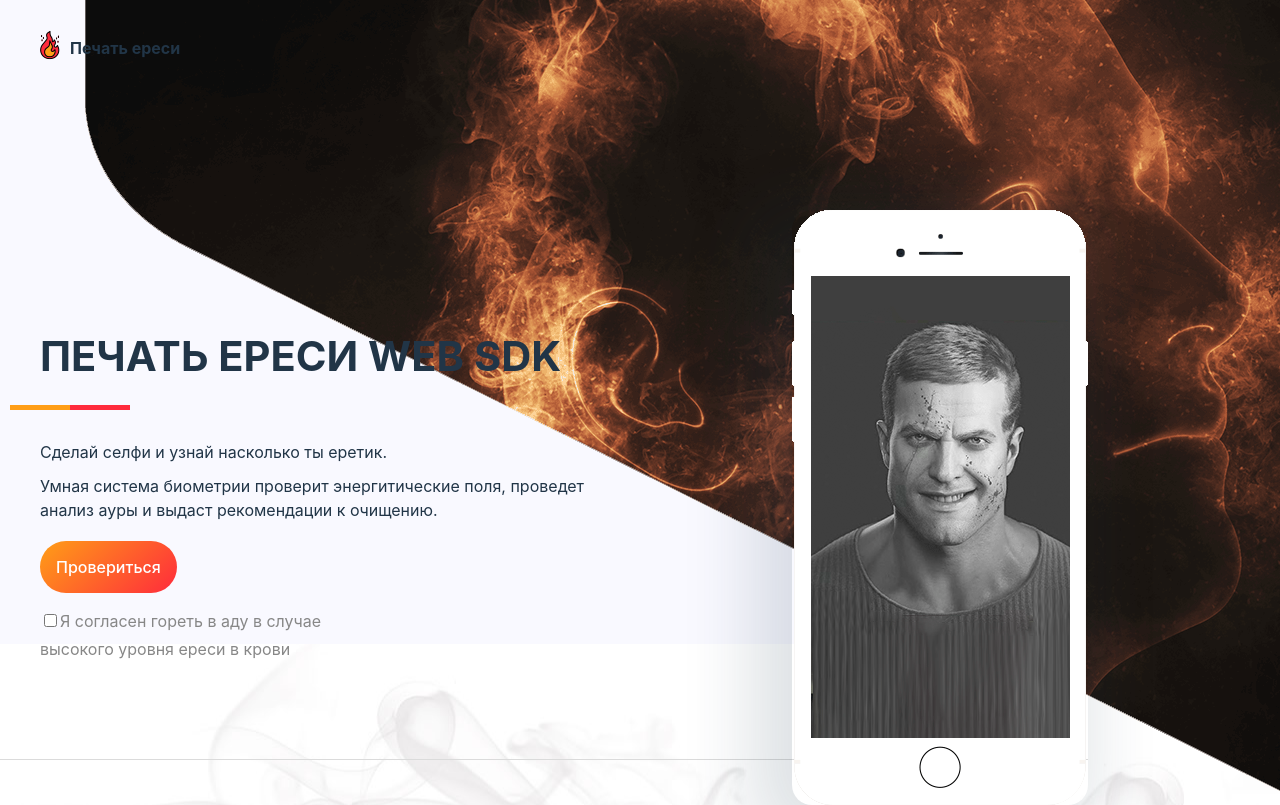
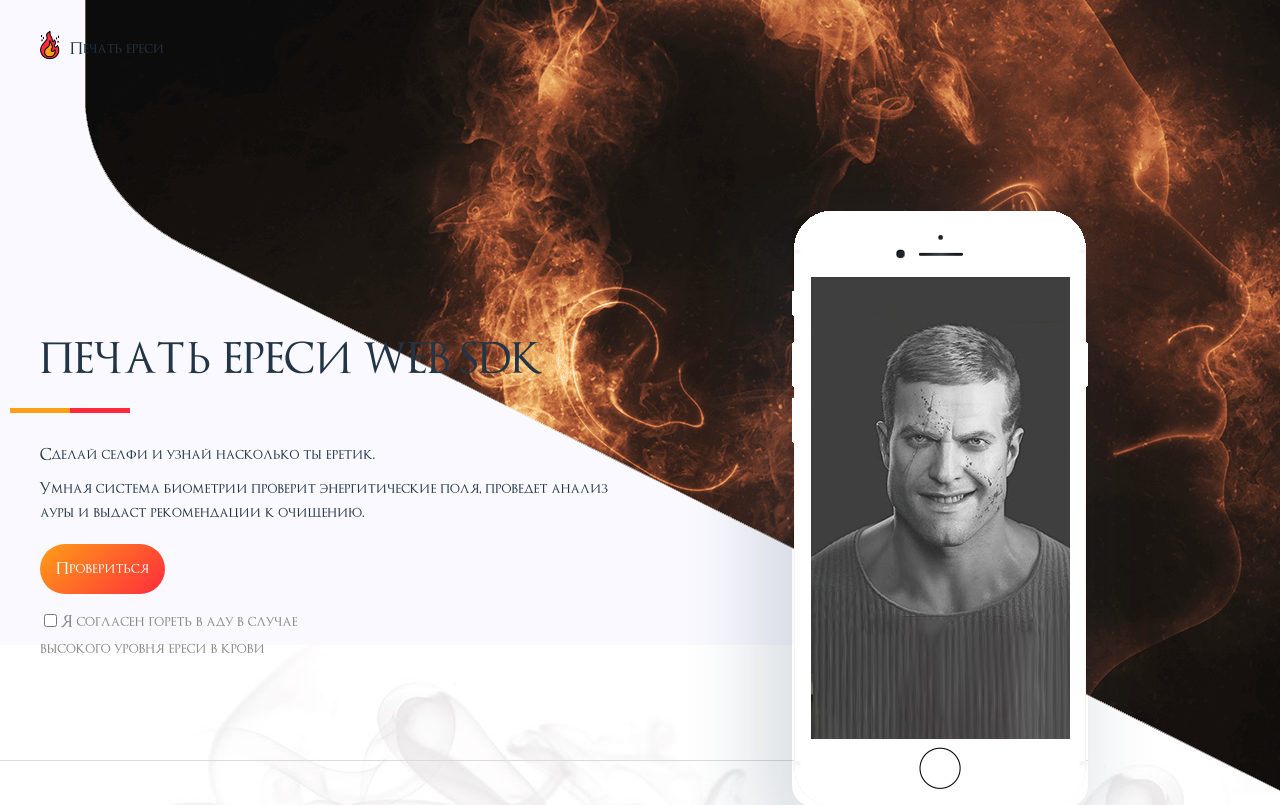
Before and after one commit to SmerchProsto/question-seal, a Vue app: page / in a window 1280 px wide. Shown: the top 805 px of the page. Built offline with nearby package versions, Linux system fonts and the light colour scheme.

Commit message:
fonts was connected

```diff
--- a/src/style.css
+++ b/src/style.css
@@ -1,7 +1,12 @@
+@font-face {
+  font-family: 'CustomFont';
+  src: url('./fonts/main.ttf') format('truetype');
+  font-weight: normal;
+  font-style: normal;
+}
+
 :root {
-  font-family: Inter, system-ui, Avenir, Helvetica, Arial, sans-serif;
   line-height: 1.5;
-  font-weight: 400;
   --gradient-line: linear-gradient(to right, #ff9e17 0%, #ff9e17 50%, #ff2b3c 50%, #ff2b3c 100%);
   --gradient-button: linear-gradient(137deg, rgb(255,158,23) 0%, rgb(255,43,60) 100%);
   color-scheme: light dark;
@@ -15,6 +20,7 @@
 
 * {
   box-sizing: border-box;
+  font-family: 'CustomFont', Inter, system-ui, Avenir, Helvetica, Arial, sans-serif;
 }
 
 img {
@@ -54,16 +60,9 @@ button {
   transition: border-color 0.25s;
 }
 
-button:hover {
-  border-color: #646cff;
-}
 button:focus,
 button:focus-visible {
   outline: 4px auto -webkit-focus-ring-color;
-}
-
-.card {
-  padding: 2em;
 }
 
 @media (prefers-color-scheme: light) {
```
Also changed, not shown: src/fonts/main.ttf (renamed from public/fonts/main.ttf).
